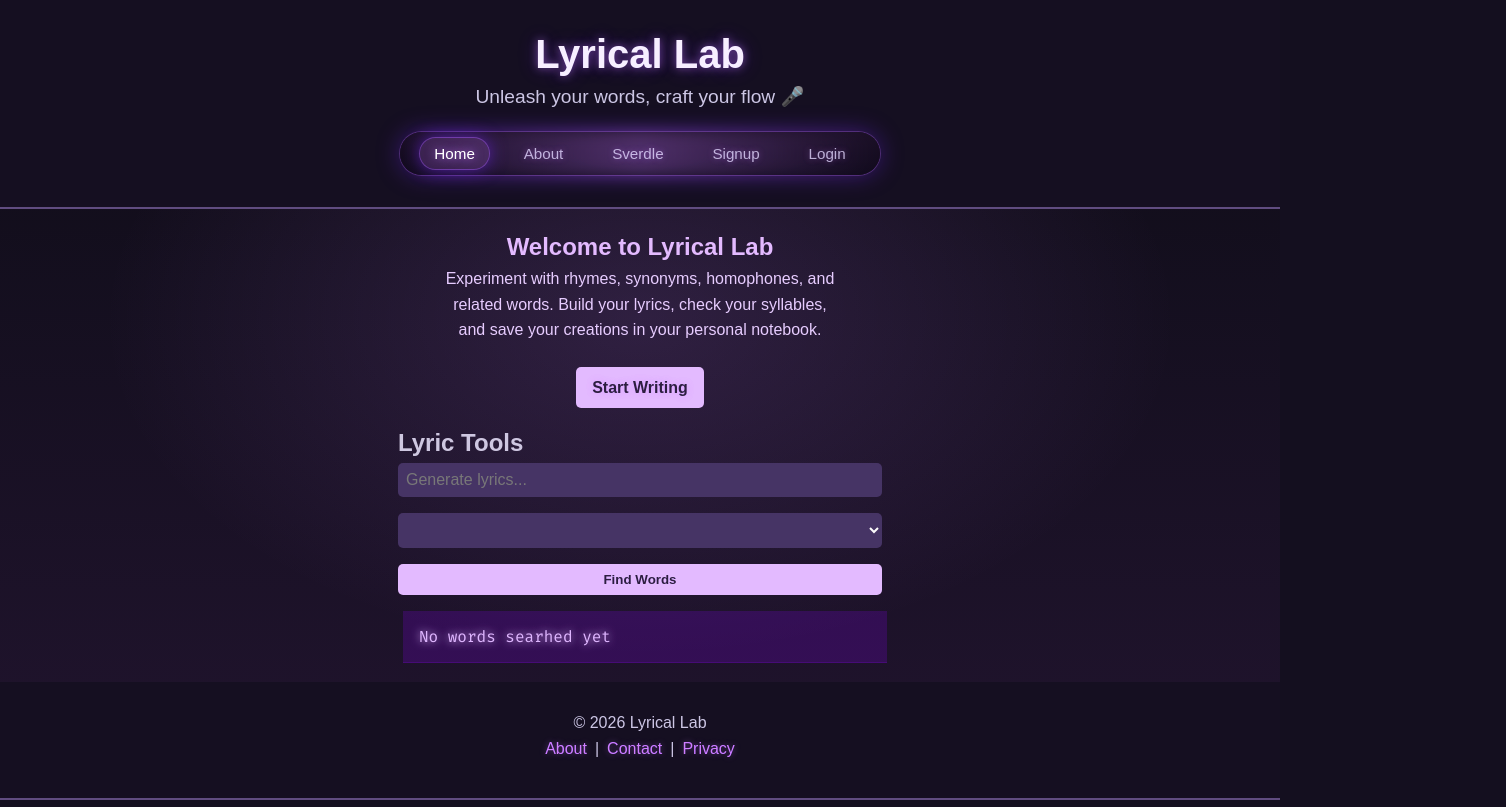
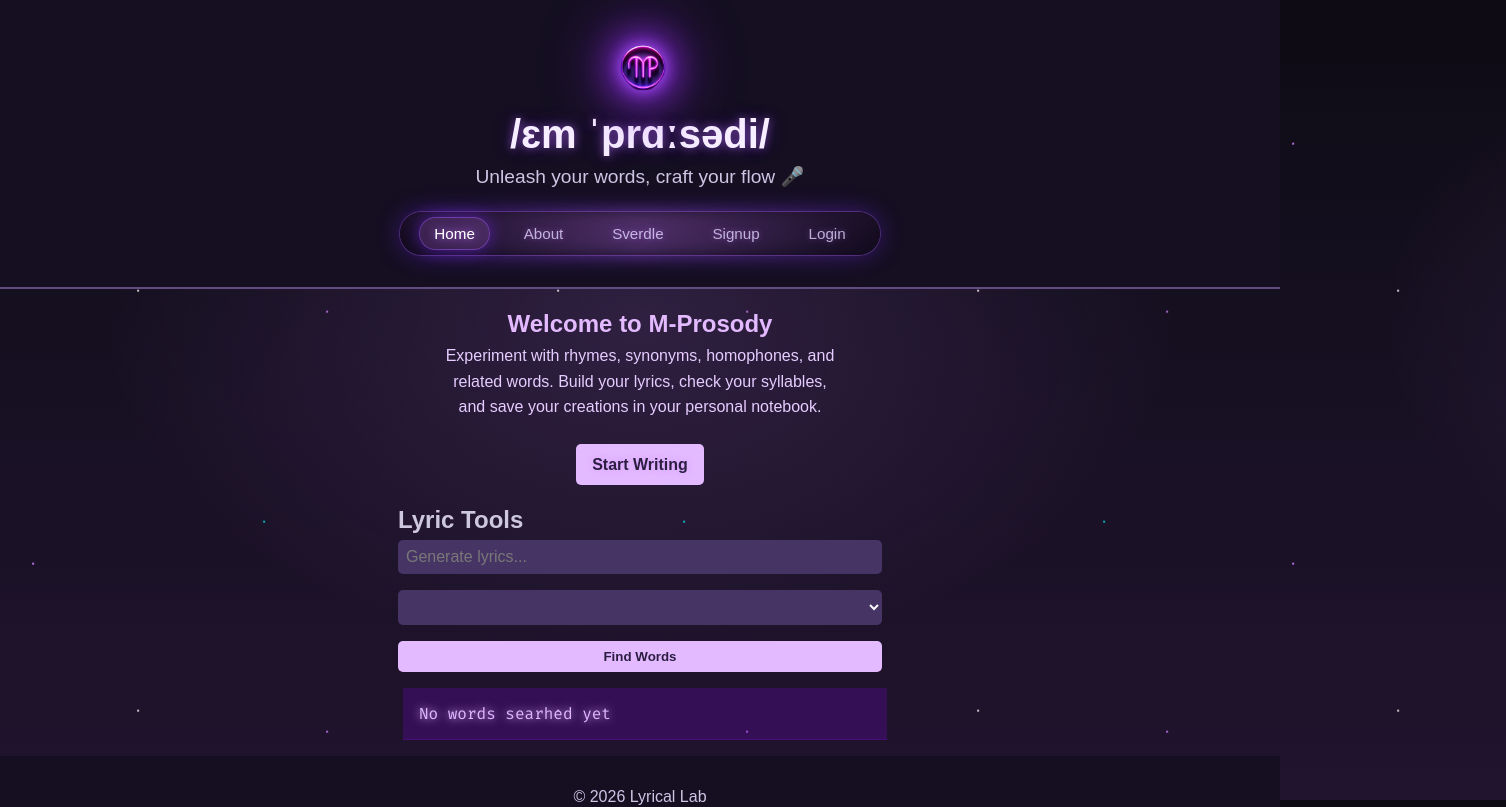
Before and after one commit to TripleMCodes/Lyrical-Lab-V1, a SvelteKit app in the folder my-app/: page / in a window 1280 px wide. Shown: the top 807 px of the page, 1506 px wide, since content can reach past the window. Built offline with nearby package versions, Linux system fonts and the light colour scheme.

Commit message:
add logo

```diff
--- a/my-app/src/routes/+page.svelte
+++ b/my-app/src/routes/+page.svelte
@@ -1,6 +1,7 @@
 <script>
       import './home.css';
       import {fetchWords} from '../lib/api/client'
+      import {fetchRhymes} from '$lib/api/lyric_tools'
       // import SigilSpinner from '$lib/components/SigilSpinner.svelte';
       import SigilSpinner from '../lib/components/SigilSpinner.svelte';
 
@@ -14,6 +15,16 @@
 
       async function fetchWordsWrapper(){
             isLoading = true
+            if (selected === "rhyme"){
+                  const data = await fetchRhymes(word)
+                  console.log('the data is ', data)
+                  console.log('the data is ', data.message)
+                  wordList = data.message
+                  // notify = "rhymes found"
+                  word = ''
+                  isLoading = false
+            }
+            else{
                   const lst = await fetchWords(selected, word)
                   wordList = lst
                   // console.log($state.snapshot(wordList))
@@ -23,11 +34,12 @@
                   word = ''
                   isLoading = false
             }
+      }
 </script>
 
 
 <section class="intro">
-      <h2>Welcome to Lyrical Lab</h2>
+      <h2>Welcome to M-Prosody</h2>
       <p>Experiment with rhymes, synonyms, homophones, and related words. Build your lyrics, check your syllables, and save your creations in your personal notebook.</p>
       <a href="/lyrical-lab" class="cta-btn">Start Writing</a>
 </section>
--- a/my-app/src/routes/Header.svelte
+++ b/my-app/src/routes/Header.svelte
@@ -6,8 +6,11 @@
 </script>
 
 <header>
+	<div class="logo-container">
+    	<img src="/logo_no_bg.png" alt="M-Prosody logo" class="logo-1">
+	</div>
 	<div class="logo">
-		<h1>{page.data.logo?.title ?? 'Lyrical Lab'}</h1>
+		<h1>{'/ɛm ˈprɑːsədi/'}</h1>
 		<p>{page.data.logo?.tagline}</p>
 	</div>
 
--- a/my-app/src/routes/layout.css
+++ b/my-app/src/routes/layout.css
@@ -60,7 +60,70 @@ body {
 		);
 
 }
-/*
+
+
+
+.logo-container {
+    display: flex;
+    justify-content: center;
+    align-items: center;
+    /* padding: 100px 80px; */
+    /* background: radial-gradient(
+        circle at center,
+        #1a0026 0%,
+        #0b0014 60%,
+        #050008 100%
+    ); */
+}
+
+.logo-1 {
+    width: 140px;
+    height: auto;
+
+    filter: drop-shadow(0 0 8px #a855f7)
+            drop-shadow(0 0 18px #9333ea)
+            drop-shadow(0 0 30px #7e22ce);
+
+    transition: all 0.3s ease-in-out;
+}
+
+/* hover glow */
+.logo-1:hover {
+    transform: scale(1.05);
+    filter: drop-shadow(0 0 12px #c084fc)
+            drop-shadow(0 0 25px #a855f7)
+            drop-shadow(0 0 45px #9333ea);
+}
+
+.logo-1 {
+    animation: floatLogo 4s ease-in-out infinite;
+}
+
+@keyframes floatLogo {
+    0% { transform: translateY(0px); }
+    50% { transform: translateY(-6px); }
+    100% { transform: translateY(0px); }
+}
+
+.logo-container {
+    display: flex;
+    justify-content: center;
+    align-items: center;
+    /* padding: 40px; */
+}
+
+.logo-container::before {
+    content: "";
+    position: absolute;
+    width: 220px;
+    height: 220px;
+    background: rgba(168, 85, 247, 0.1);
+    border-radius: 20px;
+    filter: blur(40px);
+    z-index: -1;
+}
+
+
 body {
   height: 100%;
   margin: 0;
@@ -143,7 +206,7 @@ body::after {
   }
 }
 
-.app { position: relative; z-index: 1; } */
+.app { position: relative; z-index: 1; }
 
 .app { position: relative; z-index: 1; }
 
```
Also changed, not shown: my-app/src/routes/lyrical-lab/+page.svelte (+9 -2 lines), my-app/static/logo_no_bg.png (added). Lines whose indentation alone changed are shown as unchanged.
